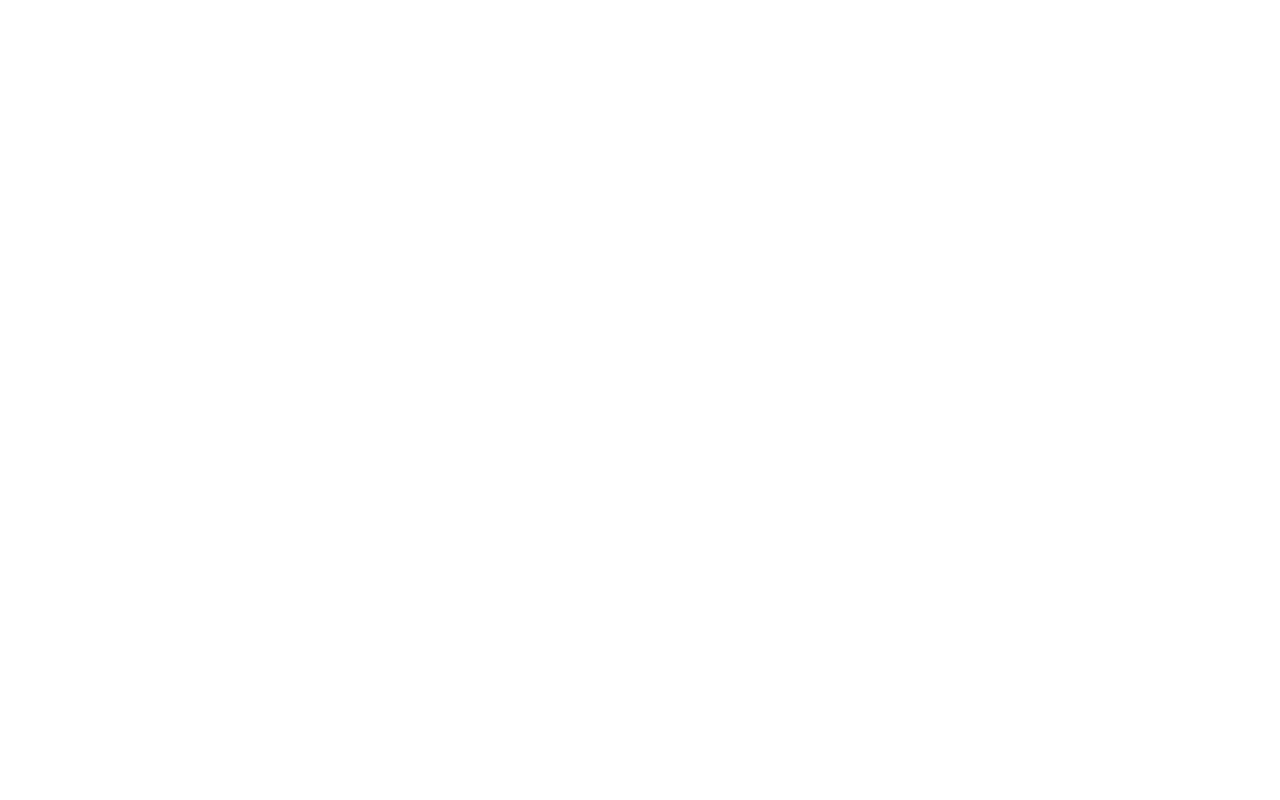
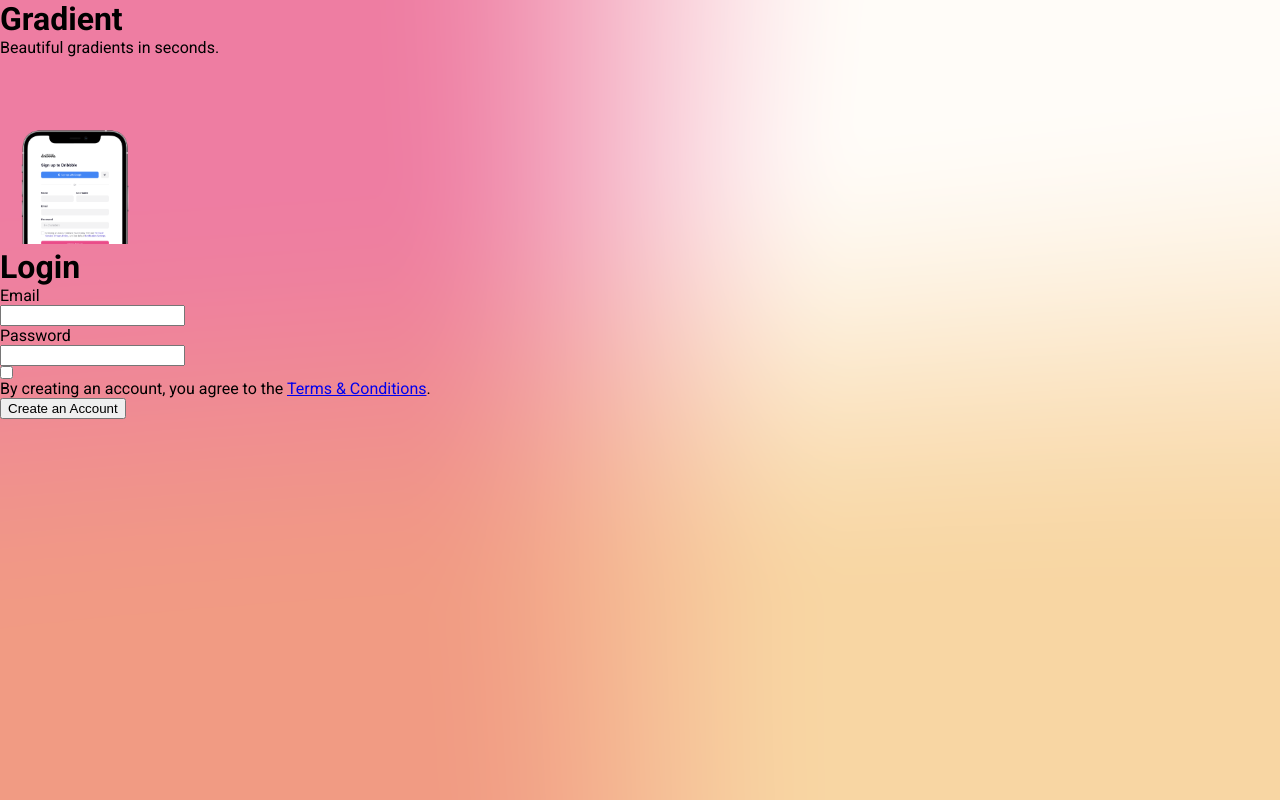
Before and after one commit to av-erencelik/Gradie-SignUp, a plain HTML site: page index.html in a window 1280 px wide. Drawn offline with Linux system fonts and the light colour scheme.

Commit message:
create html and base css

```diff
--- a/index.html
+++ b/index.html
@@ -4,9 +4,31 @@
     <meta charset="UTF-8">
     <meta http-equiv="X-UA-Compatible" content="IE=edge">
     <meta name="viewport" content="width=device-width, initial-scale=1.0">
+    <link rel="stylesheet" href="styles.css">
     <title>Document</title>
 </head>
 <body>
+    <main id="main-container">
+        <div class="container left-side">
+            <div id="name">
+                <h1>Gradient</h1>
+                <p>Beautiful gradients in seconds.</p>
+            </div>
+            <img src="Assets/iPhone Mockup.png" alt="iphone">
+        </div>
+        <div class="container right-side">
+            <h1>Login</h1>
+            <form>
+                <label for="email">Email</label>
+                <input type="text" id="email">
+                <label for="password">Password</label>
+                <input type="password" id="password">
+                <input type="checkbox" id="terms_conditions">
+                <label for="ters_conditions">By creating an account, you agree to the <a href="#">Terms & Conditions</a>.</label>
+                <button>Create an Account</button>
+            </form>
 
+        </div>
+    </main>
 </body>
 </html>
--- a/styles.css
+++ b/styles.css
@@ -1 +1,22 @@
 @import url('https://fonts.googleapis.com/css2?family=Roboto:wght@400;700&display=swap');
+html {
+    font-family: "Roboto", sans-serif;
+}
+* {
+    margin: 0;
+    box-sizing: border-box;
+}
+body {
+    width: 100vw;
+    height: 100vh;
+    background-image: url(Assets/Background.png);
+    background-position: center;
+    background-size: cover;
+    background-repeat: no-repeat;
+}
+img {
+    width: 150px;
+}
+label, input{
+    display: block;
+}
```
